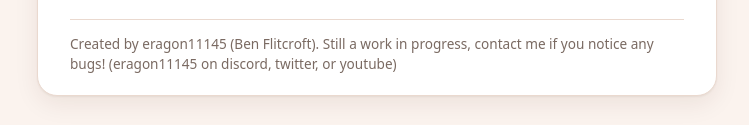
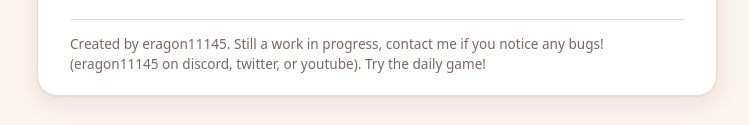
Before and after one commit to eragon11145/Pokemon, a plain HTML site: page compare.html in a window 1280 px wide. Shown: the part 595-720 px from the top of the page, without its empty margins (263-1012 px from the left). Drawn offline with Linux system fonts and the light colour scheme.

Commit message:
Update compare.html

```diff
--- a/compare.html
+++ b/compare.html
@@ -88,7 +88,7 @@
       <button type="button" id="btnNew" class="primary">New Game</button>
     </section>
     <footer>
-      <p>Created by eragon11145 (Ben Flitcroft). Still a work in progress, contact me if you notice any bugs! (eragon11145 on discord, twitter, or youtube) </p>
+      <p>Created by eragon11145. Still a work in progress, contact me if you notice any bugs! (eragon11145 on discord, twitter, or youtube). Try the daily game! </p>
     </footer>
   </main>
 
```
